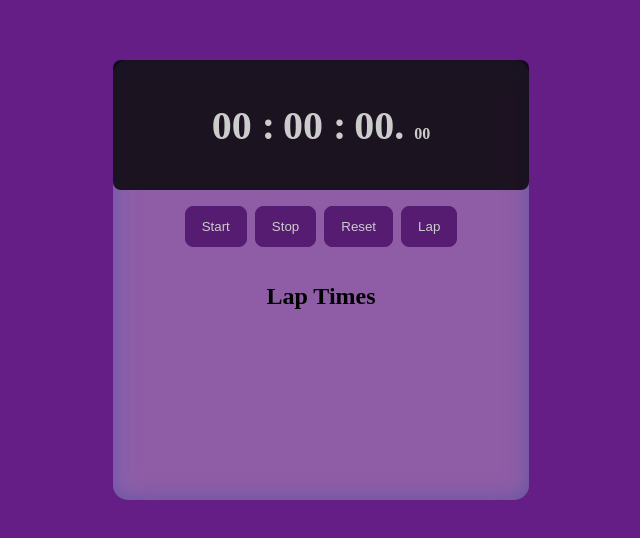
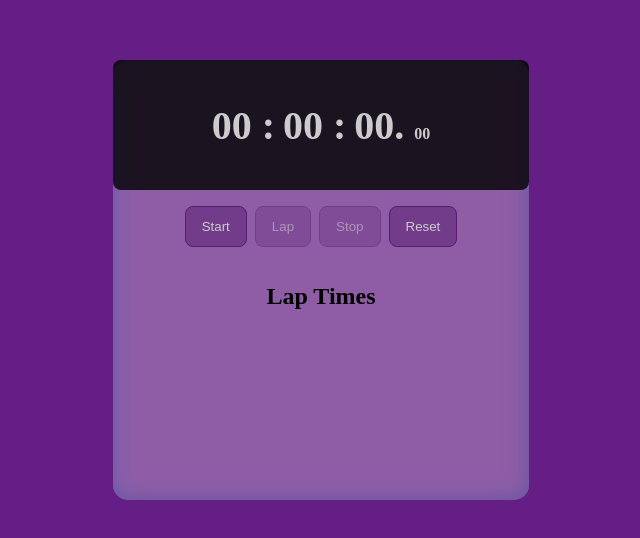
Before and after one commit to Shopify/eng-intern-assessment-react, a React app: page / in a window 1280 px wide. Shown: the part 120-658 px from the top of the page, without its empty margins (319-959 px from the left). Built offline with nearby package versions, Linux system fonts and the light colour scheme.

Commit message:
rearranged buttons for better ux

```diff
--- a/src/App.css
+++ b/src/App.css
@@ -66,18 +66,22 @@ body {
   margin-top: 1rem;
 }
 
-.start-button,
-.stop-button,
-.reset-button,
-.lap-button {
+button {
   padding: 0.75rem 1rem;
   border: solid 1px rgb(86, 28, 113);
   border-radius: 0.5rem;
-  background-color: rgb(86, 28, 113);
+  background-color: rgb(86, 28, 113, 0.5);
   color: #ccc;
+
   &:hover {
-    background-color: rgba(86, 28, 113, 0.5);
+    cursor: pointer;
+    background-color: rgba(86, 28, 113, 0.35);
   }
+}
+
+.button:disabled {
+  pointer-events: none;
+  opacity: 0.5;
 }
 
 .lap-times {
--- a/src/StopWatch.tsx
+++ b/src/StopWatch.tsx
@@ -109,27 +109,27 @@ const StopWatch = () => {
             <StopWatchButton
               onClick={startTimer}
               disabled={isActive}
-              className="start-button"
+              className={"button"}
             >
               Start
             </StopWatchButton>
             <StopWatchButton
+              onClick={recordLap}
+              disabled={!isActive}
+              className="button"
+            >
+              Lap
+            </StopWatchButton>
+            <StopWatchButton
               onClick={stopTimer}
               disabled={!isActive}
-              className="stop-button"
+              className="button"
             >
               Stop
             </StopWatchButton>
             {/* reset is only active when the stopwatch is stopped */}
-            <StopWatchButton onClick={resetTimer} className="reset-button">
+            <StopWatchButton onClick={resetTimer} className="button">
               Reset
-            </StopWatchButton>
-            <StopWatchButton
-              onClick={recordLap}
-              disabled={!isActive}
-              className="lap-button"
-            >
-              Lap
             </StopWatchButton>
           </div>
         </div>
```
